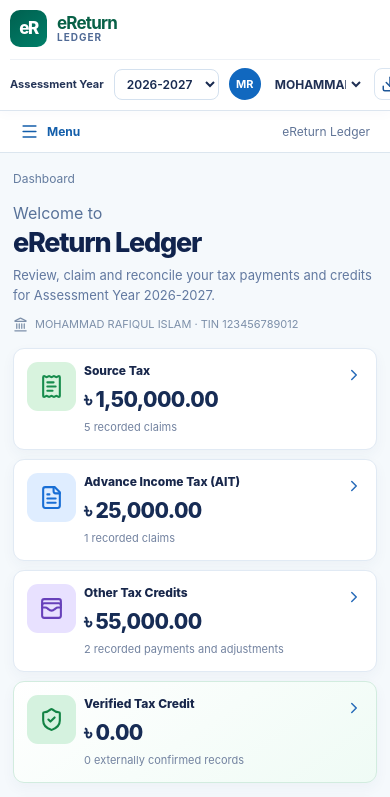
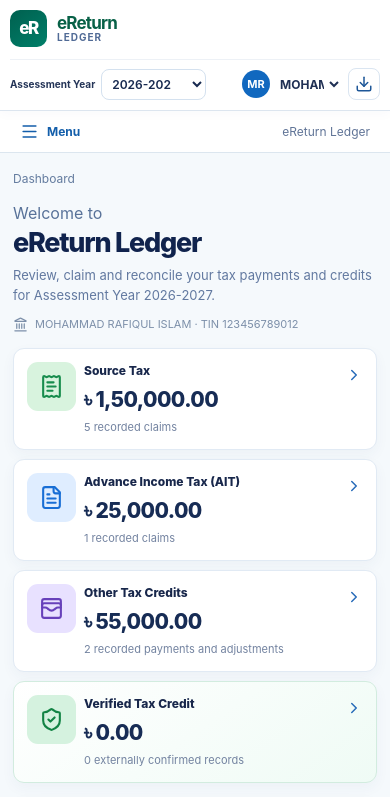
Before and after one commit to shihab-tech04/eLedger, a React (Vite) app: page / in a window 390 px wide. Shown: the top 797 px of the page. Built offline with nearby package versions, Linux system fonts and the light colour scheme.

Commit message:
Fix narrow-mobile header overflow in recovered eLedger

```diff
--- a/src/index.css
+++ b/src/index.css
@@ -206,6 +206,12 @@ button, select, input { font: inherit; }
   .eledger-footer { flex-direction: column; gap: 2px; }
 }
 @media (max-width: 400px) {
+  .eledger-header-controls { flex-wrap: wrap; gap: 6px; min-width: 0; }
+  .eledger-header-controls > label { font-size: 10px; }
+  .eledger-header-controls > select { max-width: 105px; padding: 6px 18px 6px 6px; }
+  .eledger-taxpayer-select { flex: 1 1 auto; min-width: 0; gap: 4px; justify-content: flex-end; }
+  .eledger-taxpayer-select > span { width: 28px; height: 28px; }
+  .eledger-taxpayer-select select { max-width: 68px; min-width: 0; }
   .eledger-summary-cards { grid-template-columns: 1fr; }
   .eledger-summary-card { flex-direction: row; min-height: 102px; }
   .eledger-summary-details strong { font-size: 21px; }
```
